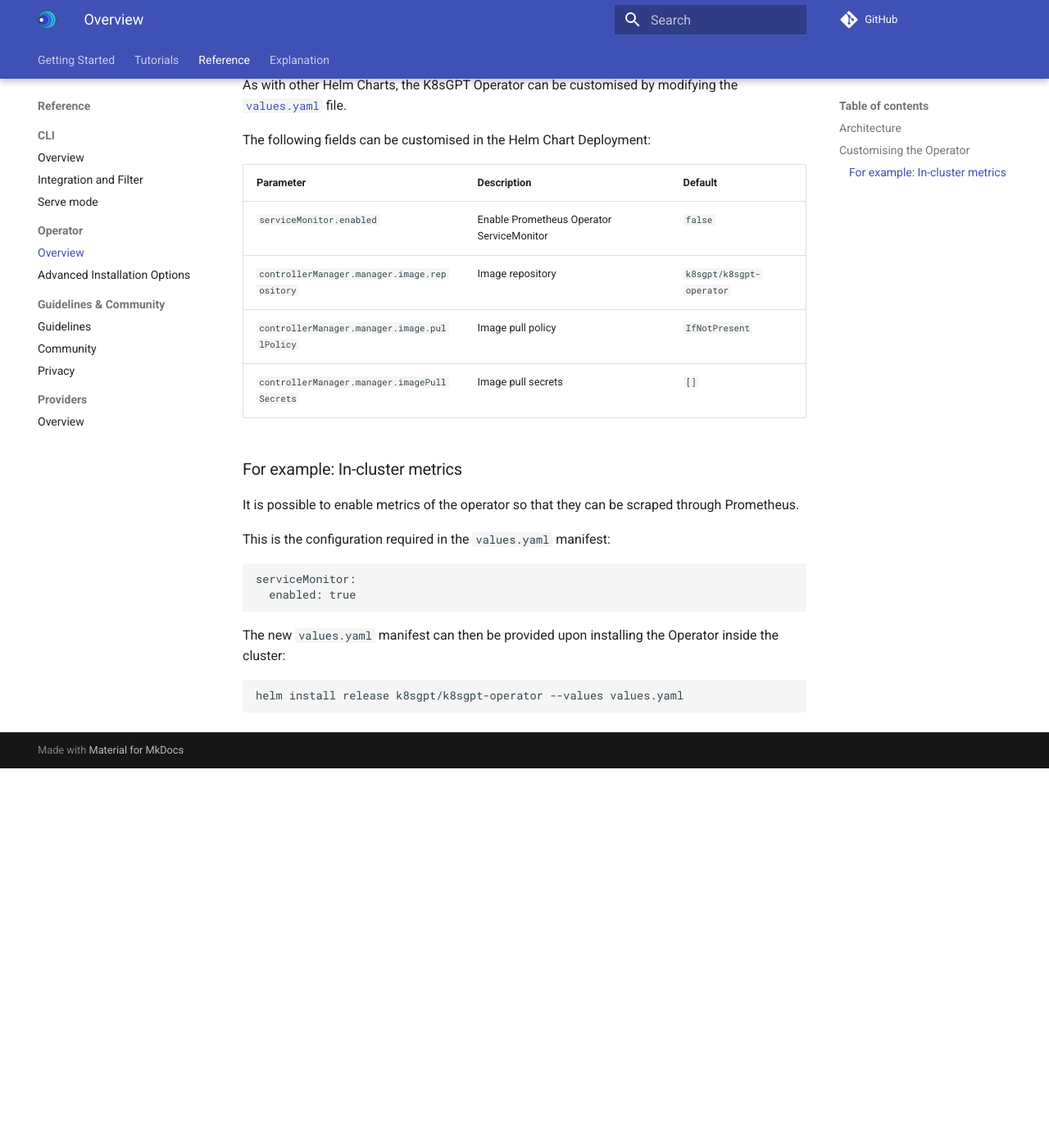
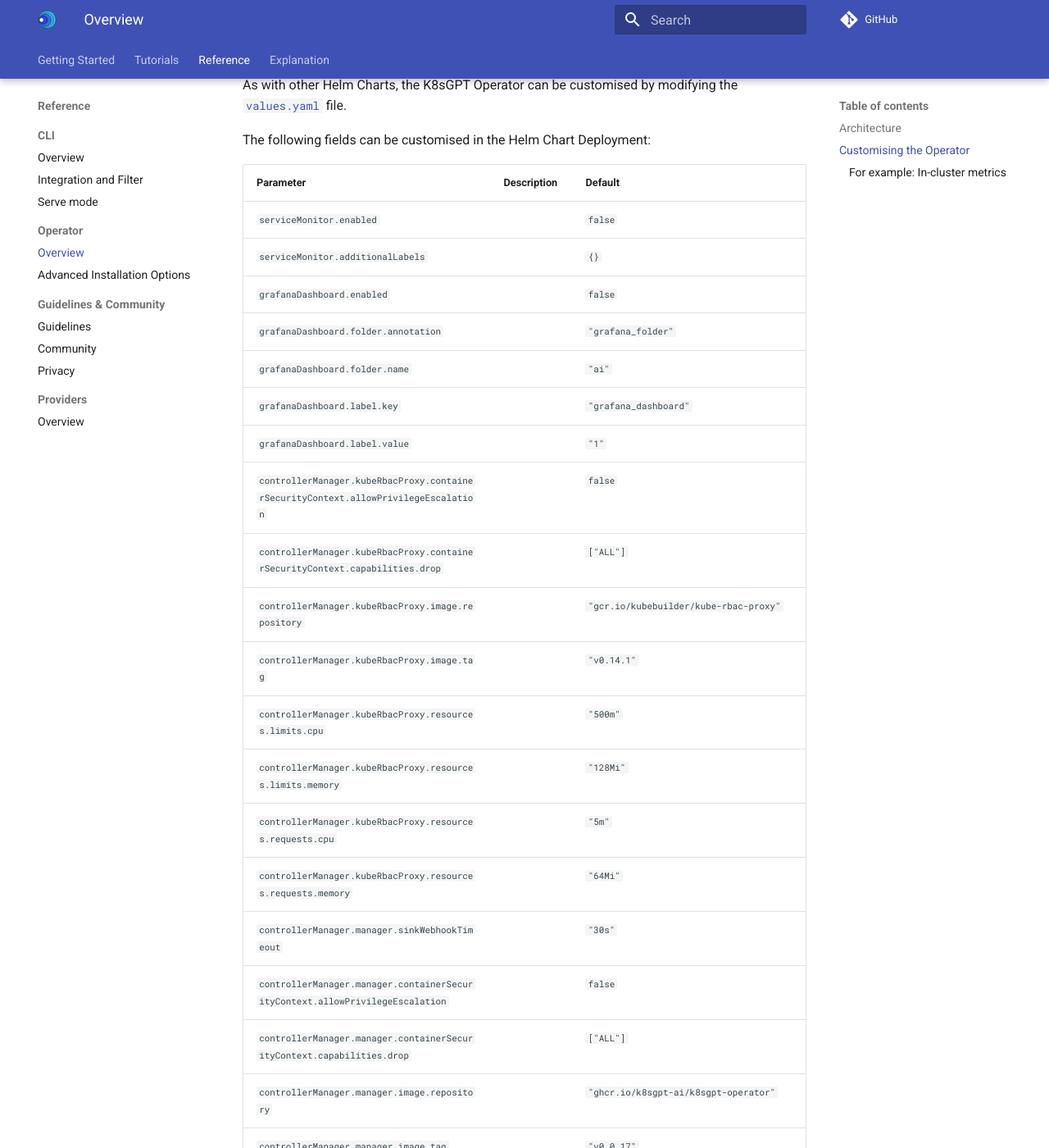
Before and after one commit to k8sgpt-ai/docs, an MkDocs documentation site: the page built from docs/reference/operator/overview.md, in a window 1280 px wide and 1400 px high, scrolled down 985 px. Shown: the whole window at 82% size. Built offline with MkDocs 1.6.1 and Material for MkDocs 9.7.7, drawn with Linux system fonts in a browser that asks for light colours; comment, search, counter and statistics services are not loaded; before the commit the page ends 1922 px from its top, so only the background shows below that; some of the changed text lies outside the part shown.

Commit message:
chore: update README with the latest K8sGPT operator changes
Signed-off-by: Aris Boutselis <arisboutselis08@gmail.com>

```diff
--- a/docs/reference/operator/overview.md
+++ b/docs/reference/operator/overview.md
@@ -17,12 +17,38 @@ As with other Helm Charts, the K8sGPT Operator can be customised by modifying  t
 
 The following fields can be customised in the Helm Chart Deployment:
 
-| Parameter | Description | Default |
-| --------- | ----------- | ------- |
-| `serviceMonitor.enabled` | Enable Prometheus Operator ServiceMonitor | `false` |
-| `controllerManager.manager.image.repository` | Image repository | `k8sgpt/k8sgpt-operator` |
-| `controllerManager.manager.image.pullPolicy` | Image pull policy | `IfNotPresent` |
-| `controllerManager.manager.imagePullSecrets` | Image pull secrets | `[]` |
+
+| Parameter                | Description             | Default        |
+| ------------------------ | ----------------------- | -------------- |
+| `serviceMonitor.enabled` |  | `false` |
+| `serviceMonitor.additionalLabels` |  | `{}` |
+| `grafanaDashboard.enabled` |  | `false` |
+| `grafanaDashboard.folder.annotation` |  | `"grafana_folder"` |
+| `grafanaDashboard.folder.name` |  | `"ai"` |
+| `grafanaDashboard.label.key` |  | `"grafana_dashboard"` |
+| `grafanaDashboard.label.value` |  | `"1"` |
+| `controllerManager.kubeRbacProxy.containerSecurityContext.allowPrivilegeEscalation` |  | `false` |
+| `controllerManager.kubeRbacProxy.containerSecurityContext.capabilities.drop` |  | `["ALL"]` |
+| `controllerManager.kubeRbacProxy.image.repository` |  | `"gcr.io/kubebuilder/kube-rbac-proxy"` |
+| `controllerManager.kubeRbacProxy.image.tag` |  | `"v0.14.1"` |
+| `controllerManager.kubeRbacProxy.resources.limits.cpu` |  | `"500m"` |
+| `controllerManager.kubeRbacProxy.resources.limits.memory` |  | `"128Mi"` |
+| `controllerManager.kubeRbacProxy.resources.requests.cpu` |  | `"5m"` |
+| `controllerManager.kubeRbacProxy.resources.requests.memory` |  | `"64Mi"` |
+| `controllerManager.manager.sinkWebhookTimeout` |  | `"30s"` |
+| `controllerManager.manager.containerSecurityContext.allowPrivilegeEscalation` |  | `false` |
+| `controllerManager.manager.containerSecurityContext.capabilities.drop` |  | `["ALL"]` |
+| `controllerManager.manager.image.repository` |  | `"ghcr.io/k8sgpt-ai/k8sgpt-operator"` |
+| `controllerManager.manager.image.tag` |  | `"v0.0.17"` |
+| `controllerManager.manager.resources.limits.cpu` |  | `"500m"` |
+| `controllerManager.manager.resources.limits.memory` |  | `"128Mi"` |
+| `controllerManager.manager.resources.requests.cpu` |  | `"10m"` |
+| `controllerManager.manager.resources.requests.memory` |  | `"64Mi"` |
+| `controllerManager.replicas` |  | `1` |
+| `kubernetesClusterDomain` |  | `"cluster.local"` |
+| `metricsService.ports` |  | `[{"name": "https", "port": 8443, "protocol": "TCP", "targetPort": "https"}]` |
+| `metricsService.type` |  | `"ClusterIP"` |
+
 
 ### For example: In-cluster metrics
 
```
Also changed, not shown: docs/getting-started/in-cluster-operator.md (+9 -1 lines).
